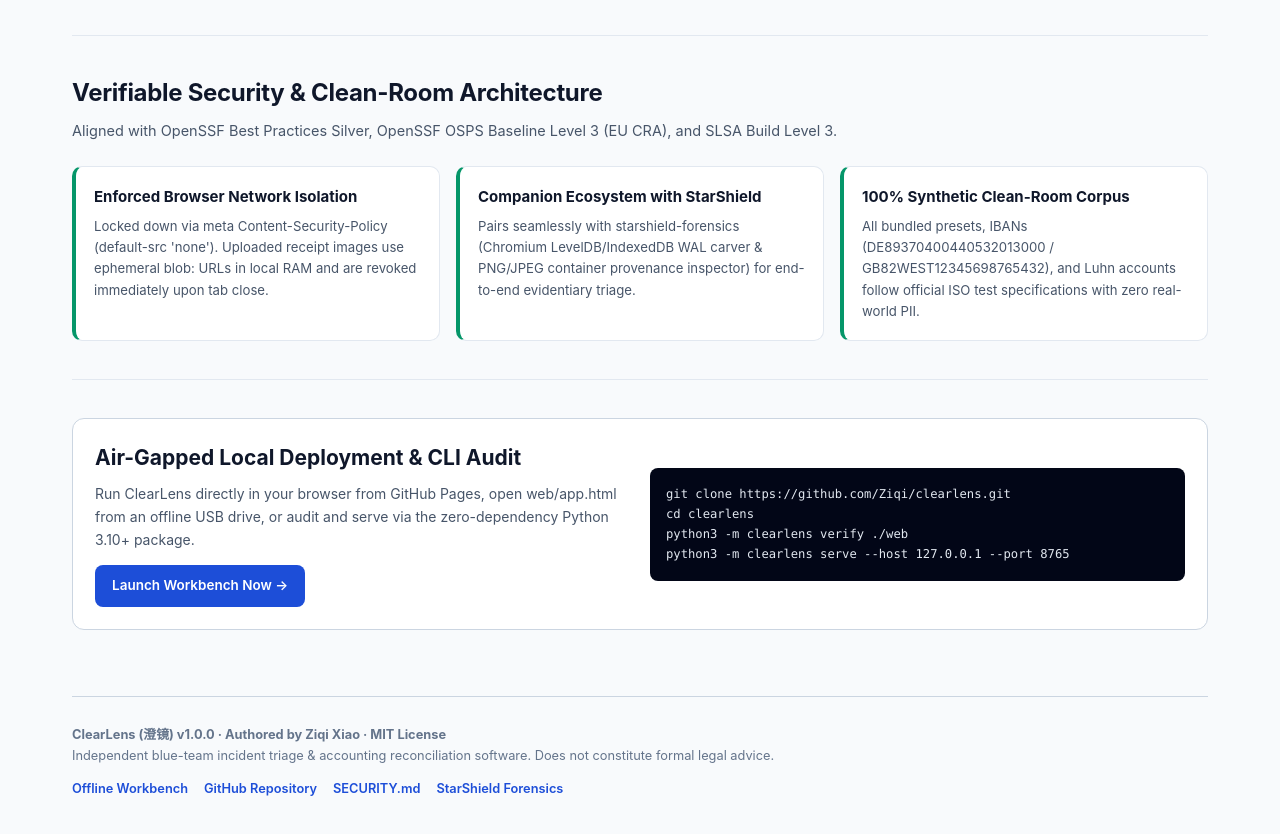
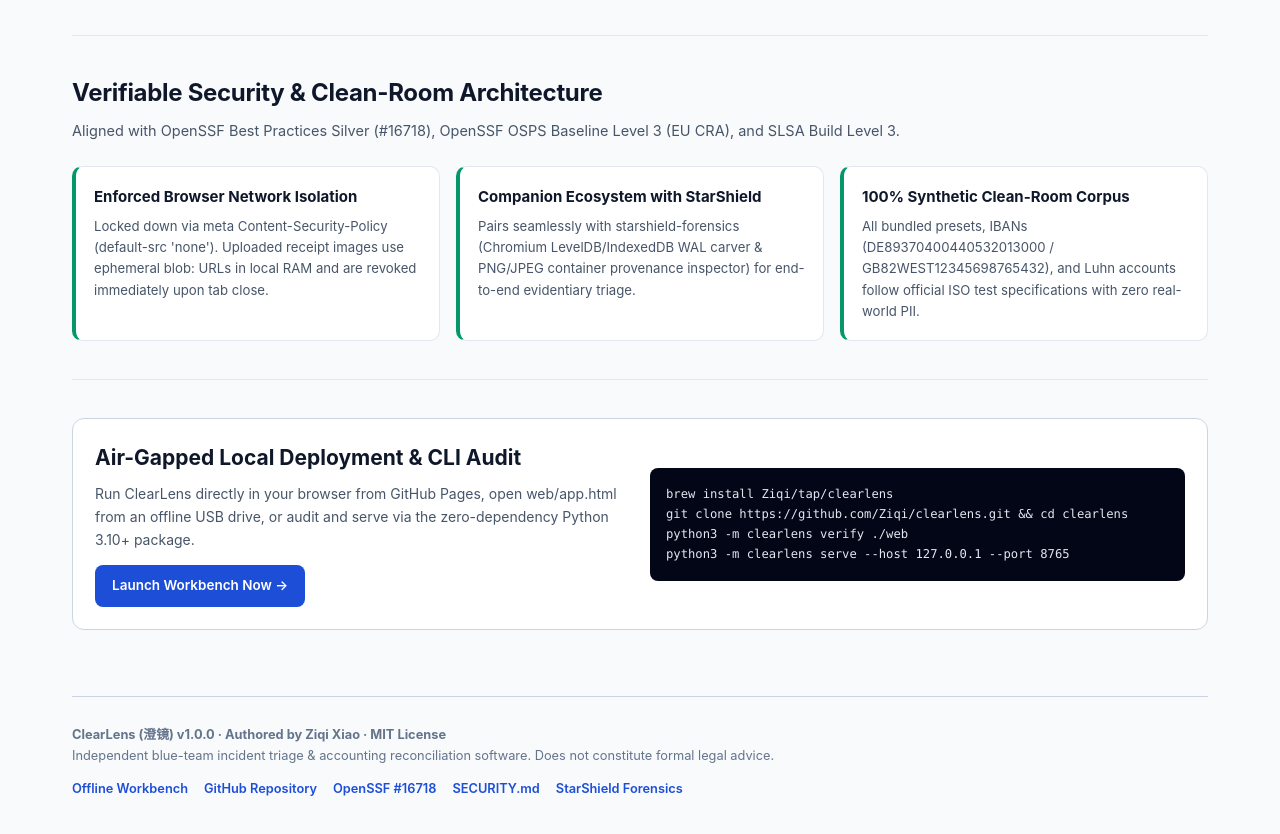
Before and after one commit to Ziqi/clearlens, a plain HTML site: page web/index.html in a window 1280 px wide. Shown: the part 1374-2208 px from the top of the page. Drawn offline with Linux system fonts and the light colour scheme.

Commit message:
docs(security): add OpenSSF Best Practices badge (#16718) & Homebrew Tap install
Signed-off-by: Ziqi <2196305+Ziqi@users.noreply.github.com>

```diff
--- a/web/index.html
+++ b/web/index.html
@@ -511,6 +511,7 @@
       </div>
       <div class="badge-strip">
         <span class="spec-badge">License: MIT (REUSE 3.3 SPDX)</span>
+        <a class="spec-badge" href="https://www.bestpractices.dev/projects/16718" target="_blank" rel="noopener noreferrer">OpenSSF Best Practices: #16718</a>
         <span class="spec-badge">Runtime Deps: 0 (Stdlib + Vanilla JS)</span>
         <span class="spec-badge">Checksums: ISO 13616 Mod-97 &amp; Luhn</span>
         <span class="spec-badge">Fuzzing: ClusterFuzzLite + Atheris</span>
@@ -590,7 +591,7 @@ Net Exposure   : USD 21,153.00  [VERIFIED]</pre>
   <section class="section">
     <div class="section-head">
       <h2 data-i18n="sec_sec_title">Verifiable Security &amp; Clean-Room Architecture</h2>
-      <p data-i18n="sec_sec_sub">Aligned with OpenSSF Best Practices Silver, OpenSSF OSPS Baseline Level 3 (EU CRA), and SLSA Build Level 3.</p>
+      <p data-i18n="sec_sec_sub">Aligned with OpenSSF Best Practices Silver (#16718), OpenSSF OSPS Baseline Level 3 (EU CRA), and SLSA Build Level 3.</p>
     </div>
 
     <div class="guarantees-grid">
@@ -618,8 +619,8 @@ Net Exposure   : USD 21,153.00  [VERIFIED]</pre>
         </p>
         <a class="btn btn-primary" href="./app.html" data-i18n="cli_btn">Launch Workbench Now &rarr;</a>
       </div>
-      <pre class="code-block">git clone https://github.com/Ziqi/clearlens.git
-cd clearlens
+      <pre class="code-block">brew install Ziqi/tap/clearlens
+git clone https://github.com/Ziqi/clearlens.git &amp;&amp; cd clearlens
 python3 -m clearlens verify ./web
 python3 -m clearlens serve --host 127.0.0.1 --port 8765</pre>
     </div>
@@ -633,6 +634,7 @@ python3 -m clearlens serve --host 127.0.0.1 --port 8765</pre>
     <div class="footer-links">
       <a href="./app.html" data-i18n="f_app">Offline Workbench</a>
       <a href="https://github.com/Ziqi/clearlens" target="_blank" rel="noopener noreferrer">GitHub Repository</a>
+      <a href="https://www.bestpractices.dev/projects/16718" target="_blank" rel="noopener noreferrer">OpenSSF #16718</a>
       <a href="https://github.com/Ziqi/clearlens/blob/main/SECURITY.md" target="_blank" rel="noopener noreferrer">SECURITY.md</a>
       <a href="https://ziqi.github.io/starshield/" target="_blank" rel="noopener noreferrer">StarShield Forensics</a>
     </div>
@@ -672,7 +674,7 @@ python3 -m clearlens serve --host 127.0.0.1 --port 8765</pre>
       c4_b1: "Includes built-in 100% synthetic BEC benchmark preset (Apex Maritime GmbH)",
       c4_b2: "Native browser @media print A4 layout with zero third-party PDF servers",
       sec_sec_title: "Verifiable Security & Clean-Room Architecture",
-      sec_sec_sub: "Aligned with OpenSSF Best Practices Silver, OpenSSF OSPS Baseline Level 3 (EU CRA), and SLSA Build Level 3.",
+      sec_sec_sub: "Aligned with OpenSSF Best Practices Silver (#16718), OpenSSF OSPS Baseline Level 3 (EU CRA), and SLSA Build Level 3.",
       g1_title: "Enforced Browser Network Isolation",
       g1_desc: "Locked down via meta Content-Security-Policy (default-src 'none'). Uploaded receipt images use ephemeral blob: URLs in local RAM and are revoked immediately upon tab close.",
       g2_title: "Companion Ecosystem with StarShield",
@@ -715,7 +717,7 @@ python3 -m clearlens serve --host 127.0.0.1 --port 8765</pre>
       c4_b1: "内置 100% 净室合成跨国航运结算 BEC 演示数据集（Apex Maritime GmbH）",
       c4_b2: "原生浏览器 @media print A4 排版直出 PDF，零第三方转换服务器",
       sec_sec_title: "可验证供应链安全与净室架构承诺",
-      sec_sec_sub: "全面对齐 OpenSSF Best Practices 银牌规范、OpenSSF OSPS Baseline Level 3（欧盟 CRA）与 SLSA Build Level 3。",
+      sec_sec_sub: "全面对齐 OpenSSF Best Practices 银牌规范（#16718）、OpenSSF OSPS Baseline Level 3（欧盟 CRA）与 SLSA Build Level 3。",
       g1_title: "浏览器级 CSP 强制断网隔离",
       g1_desc: "通过 meta Content-Security-Policy (default-src 'none') 锁定零外联；本地回单图片仅通过临时 blob: 内存引用展示，关闭标签页即刻销毁。",
       g2_title: "与 StarShield 电子取证套件协同",
```
Also changed, not shown: 3 other files.
